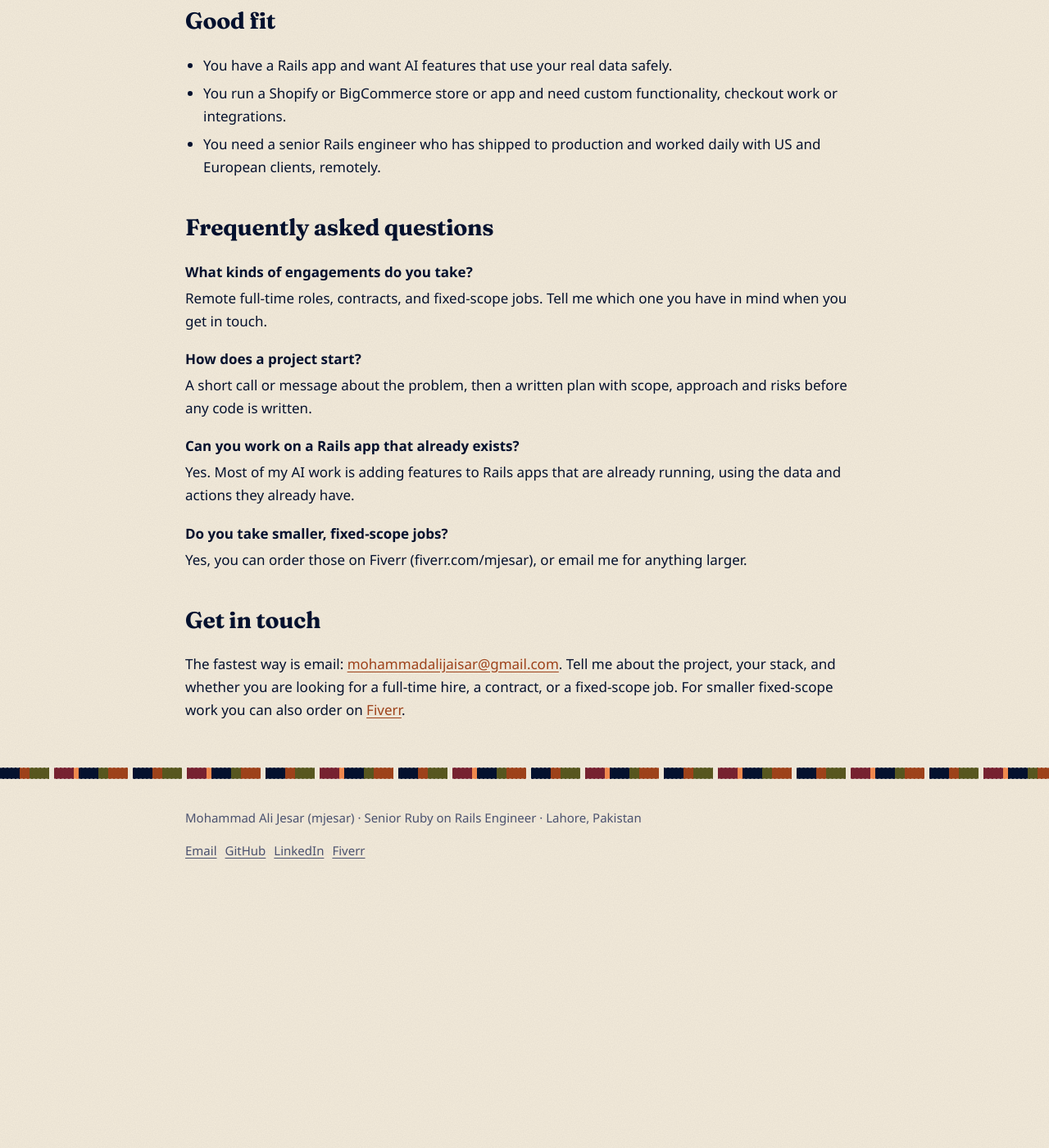
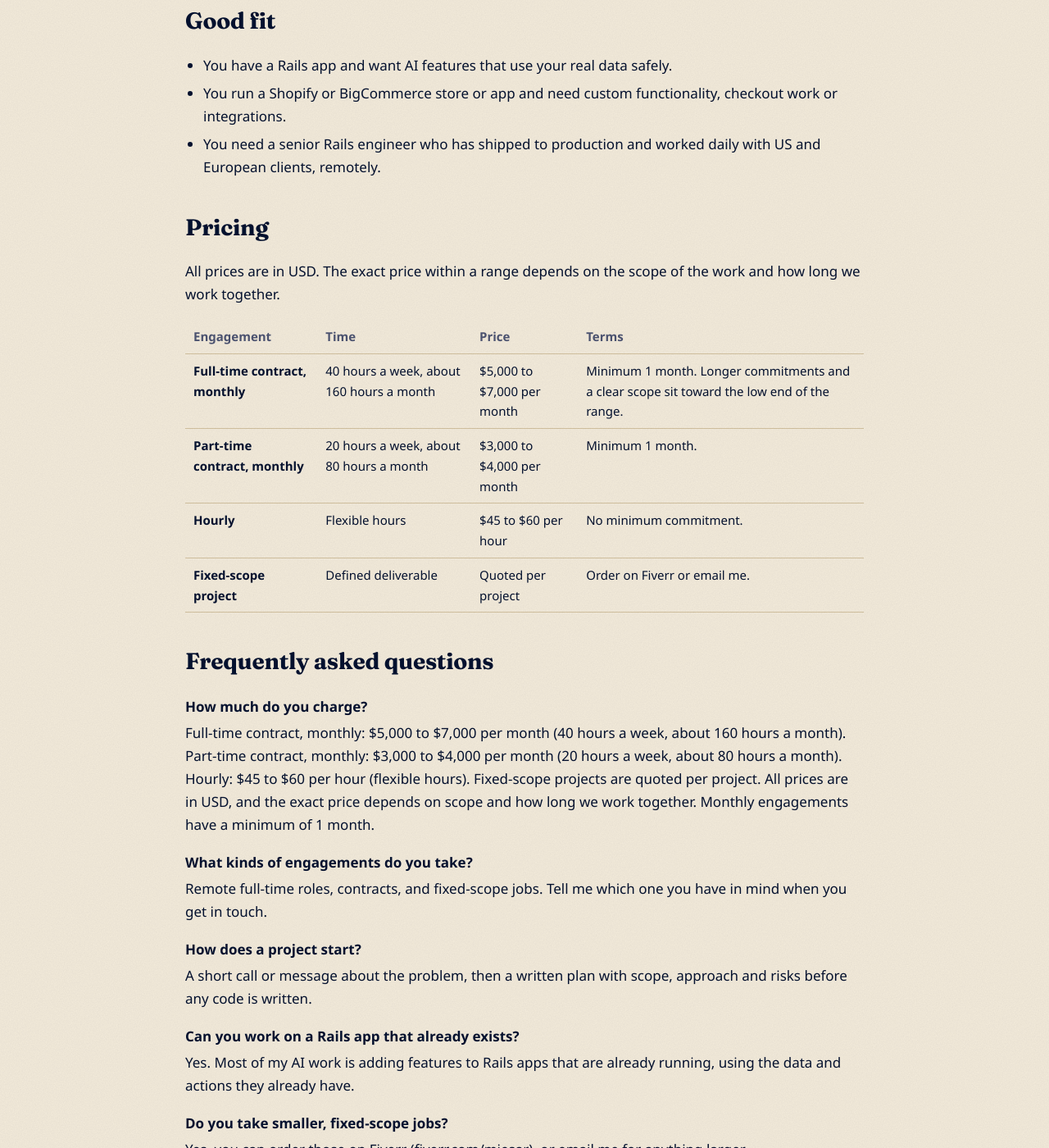
Before and after one commit to mjesar/mjesar.github.io, a Jekyll site: the page built from services/index.md, in a window 1280 px wide and 1400 px high, scrolled down 1733 px. Shown: the whole window at 82% size. Built offline with Jekyll 4.4.1, drawn with Linux system fonts in a browser that asks for light colours; before the commit the page ends 2828 px from its top, so only the background shows below that.

Commit message:
add pricing table with structured data and faq

```diff
--- /dev/null
+++ b/_data/pricing.yml
@@ -0,0 +1,28 @@
+# Engagement pricing, all in USD. Drives the pricing table on /services/, the
+# pricing FAQ answer and the Offer data in the Service structured data.
+# Leave min/max out for a row that is quoted per project (no price published).
+- id: monthly-full-time
+  name: Full-time contract, monthly
+  time: 40 hours a week, about 160 hours a month
+  min: 5000
+  max: 7000
+  unit: month
+  terms: Minimum 1 month. Longer commitments and a clear scope sit toward the low end of the range.
+- id: monthly-part-time
+  name: Part-time contract, monthly
+  time: 20 hours a week, about 80 hours a month
+  min: 3000
+  max: 4000
+  unit: month
+  terms: Minimum 1 month.
+- id: hourly
+  name: Hourly
+  time: Flexible hours
+  min: 45
+  max: 60
+  unit: hour
+  terms: No minimum commitment.
+- id: fixed-scope
+  name: Fixed-scope project
+  time: Defined deliverable
+  terms: Order on Fiverr or email me.
--- a/_includes/faq.html
+++ b/_includes/faq.html
@@ -1,13 +1,25 @@
 {%- assign faqs = include.items -%}
-{%- if faqs and faqs.size > 0 %}
+{%- comment -%} include.pricing adds a "How much do you charge?" entry generated from _data/pricing.yml {%- endcomment -%}
+{%- capture price_a -%}
+{%- if include.pricing -%}
+{%- for r in site.data.pricing -%}{%- if r.min -%}{{ r.name }}: {% include money.html n=r.min %} to {% include money.html n=r.max %} per {{ r.unit }} ({{ r.time | downcase }}). {% endif -%}{%- endfor -%}
+Fixed-scope projects are quoted per project. All prices are in USD, and the exact price depends on scope and how long we work together. Monthly engagements have a minimum of 1 month.
+{%- endif -%}
+{%- endcapture -%}
+{%- assign price_q = "How much do you charge?" -%}
+{%- if faqs.size > 0 or include.pricing %}
 <h2 id="faq">Frequently asked questions</h2>
 <dl class="faq">
+{%- if include.pricing %}
+  <dt>{{ price_q }}</dt>
+  <dd>{{ price_a | strip }}</dd>
+{%- endif %}
 {%- for item in faqs %}
   <dt>{{ item.q }}</dt>
   <dd>{{ item.a | markdownify | remove: '<p>' | remove: '</p>' }}</dd>
 {%- endfor %}
 </dl>
 <script type="application/ld+json">
-{"@context":"https://schema.org","@type":"FAQPage","mainEntity":[{% for item in faqs %}{"@type":"Question","name":{{ item.q | jsonify }},"acceptedAnswer":{"@type":"Answer","text":{{ item.a | jsonify }}}}{% unless forloop.last %},{% endunless %}{% endfor %}]}
+{"@context":"https://schema.org","@type":"FAQPage","mainEntity":[{% if include.pricing %}{"@type":"Question","name":{{ price_q | jsonify }},"acceptedAnswer":{"@type":"Answer","text":{{ price_a | strip | jsonify }}}}{% if faqs.size > 0 %},{% endif %}{% endif %}{% for item in faqs %}{"@type":"Question","name":{{ item.q | jsonify }},"acceptedAnswer":{"@type":"Answer","text":{{ item.a | jsonify }}}}{% unless forloop.last %},{% endunless %}{% endfor %}]}
 </script>
 {%- endif %}
--- /dev/null
+++ b/_includes/money.html
@@ -0,0 +1,2 @@
+{%- comment -%} Formats include.n as a dollar amount with a thousands comma, e.g. 5000 -> $5,000 {%- endcomment -%}
+{%- if include.n >= 1000 -%}${{ include.n | divided_by: 1000 }},{{ include.n | modulo: 1000 | plus: 1000 | append: '' | slice: 1, 3 }}{%- else -%}${{ include.n }}{%- endif -%}
--- /dev/null
+++ b/_includes/pricing.html
@@ -0,0 +1,18 @@
+{%- assign rows = site.data.pricing -%}
+{%- if rows and rows.size > 0 %}
+<h2 id="pricing">Pricing</h2>
+<p>All prices are in USD. The exact price within a range depends on the scope of the work and how long we work together.</p>
+<table>
+  <thead><tr><th>Engagement</th><th>Time</th><th>Price</th><th>Terms</th></tr></thead>
+  <tbody>
+  {%- for r in rows %}
+    <tr>
+      <td><strong>{{ r.name }}</strong></td>
+      <td>{{ r.time }}</td>
+      <td>{% if r.min %}{% include money.html n=r.min %} to {% include money.html n=r.max %} per {{ r.unit }}{% else %}Quoted per project{% endif %}</td>
+      <td>{{ r.terms }}</td>
+    </tr>
+  {%- endfor %}
+  </tbody>
+</table>
+{%- endif %}
--- a/_includes/service-jsonld.html
+++ b/_includes/service-jsonld.html
@@ -10,6 +10,6 @@
 {%- assign svc = site.data.services | where: "slug", page.slug | first -%}
 {"@context":"https://schema.org","@type":"Service","name":{{ svc.name | jsonify }},"serviceType":{{ svc.name | jsonify }},"description":{{ svc.summary | jsonify }},"url":{{ page.url | absolute_url | jsonify }},"provider":{"@id":"https://mjesar.github.io/#person"},"availableChannel":{{ channel }},"areaServed":{{ area }},"isPartOf":{"@id":"https://mjesar.github.io/services/#service"}}
 {%- else -%}
-{"@context":"https://schema.org","@type":"Service","@id":"https://mjesar.github.io/services/#service","name":"Ruby on Rails, Shopify and AI engineering by Mohammad Ali Jesar","serviceType":"Software engineering (Ruby on Rails, Shopify, AI integration)","url":{{ page.url | absolute_url | jsonify }},"provider":{"@id":"https://mjesar.github.io/#person"},"availableChannel":{{ channel }},"areaServed":{{ area }},"hasOfferCatalog":{"@type":"OfferCatalog","name":"Services","itemListElement":[{% for s in site.data.services %}{"@type":"Offer","itemOffered":{"@type":"Service","name":{{ s.name | jsonify }},"description":{{ s.summary | jsonify }},"url":{{ s.slug | prepend: "/services/" | append: "/" | absolute_url | jsonify }}}}{% unless forloop.last %},{% endunless %}{% endfor %}]}}
+{"@context":"https://schema.org","@type":"Service","@id":"https://mjesar.github.io/services/#service","name":"Ruby on Rails, Shopify and AI engineering by Mohammad Ali Jesar","serviceType":"Software engineering (Ruby on Rails, Shopify, AI integration)","url":{{ page.url | absolute_url | jsonify }},"provider":{"@id":"https://mjesar.github.io/#person"},"availableChannel":{{ channel }},"areaServed":{{ area }},"offers":[{% assign first = true %}{% for r in site.data.pricing %}{% if r.min %}{% unless first %},{% endunless %}{% assign first = false %}{"@type":"Offer","name":{{ r.name | jsonify }},"description":{{ r.time | append: ". " | append: r.terms | jsonify }},"priceCurrency":"USD","priceSpecification":{"@type":"UnitPriceSpecification","minPrice":{{ r.min }},"maxPrice":{{ r.max }},"priceCurrency":"USD","referenceQuantity":{"@type":"QuantitativeValue","value":1,"unitCode":{% if r.unit == 'month' %}"MON"{% else %}"HUR"{% endif %}}}{% if r.unit == 'month' %},"eligibleDuration":{"@type":"QuantitativeValue","value":1,"unitCode":"MON"}{% endif %}}{% endif %}{% endfor %}],"hasOfferCatalog":{"@type":"OfferCatalog","name":"Services","itemListElement":[{% for s in site.data.services %}{"@type":"Offer","itemOffered":{"@type":"Service","name":{{ s.name | jsonify }},"description":{{ s.summary | jsonify }},"url":{{ s.slug | prepend: "/services/" | append: "/" | absolute_url | jsonify }}}}{% unless forloop.last %},{% endunless %}{% endfor %}]}}
 {%- endif -%}
 </script>
--- a/services/index.md
+++ b/services/index.md
@@ -46,7 +46,9 @@ description: Hire Mohammad Ali Jesar (mjesar), a senior Ruby on Rails engineer,
 - You run a Shopify or BigCommerce store or app and need custom functionality, checkout work or integrations.
 - You need a senior Rails engineer who has shipped to production and worked daily with US and European clients, remotely.
 
-{% include faq.html items=site.data.faq %}
+{% include pricing.html %}
+
+{% include faq.html items=site.data.faq pricing=true %}
 
 ## Get in touch
 
```
